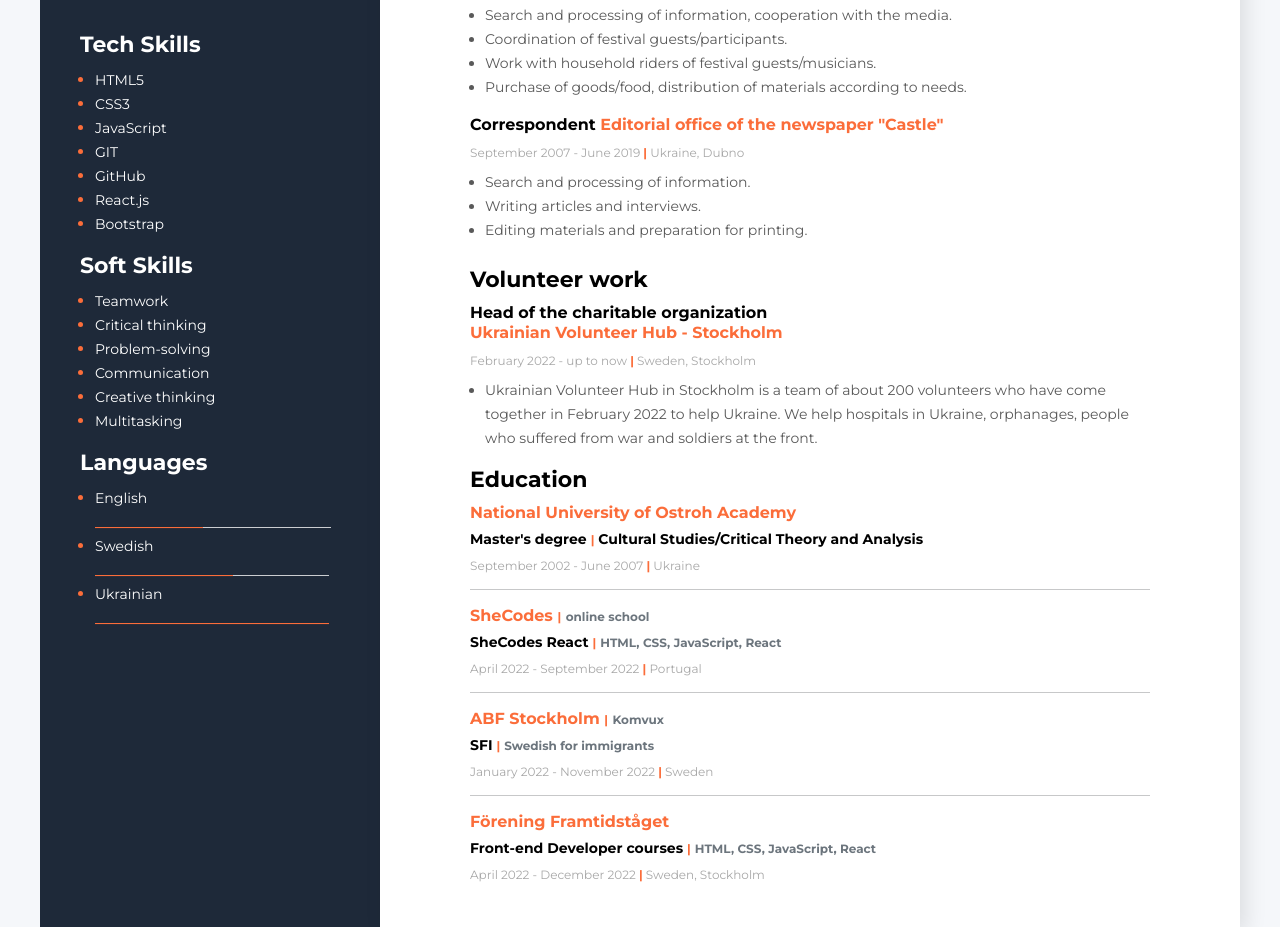
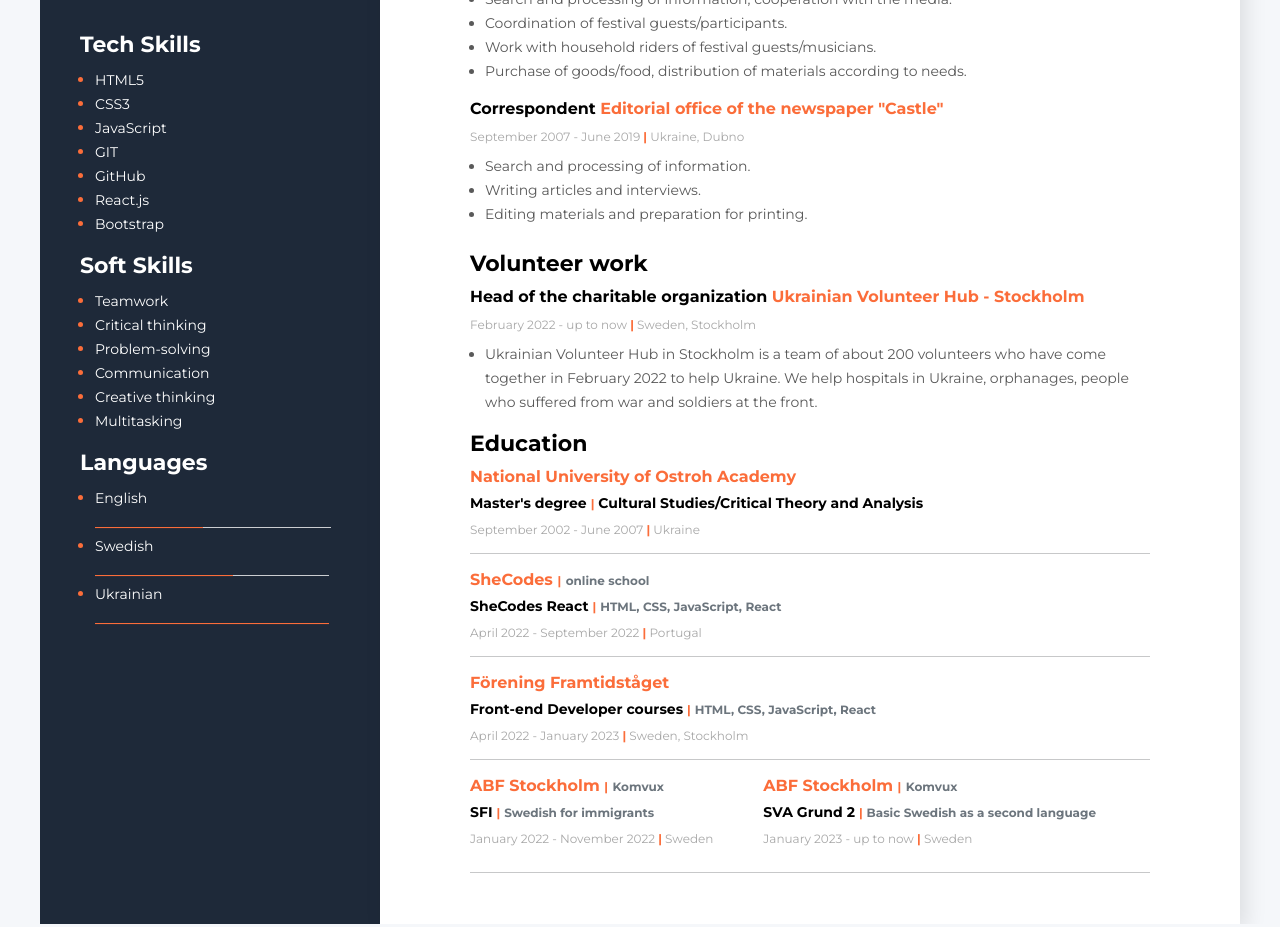
Before and after one commit to OlenaKut/CV-EN, a plain HTML site: page index.html in a window 1280 px wide. Shown: the part 669-1596 px from the top of the page. Drawn offline with nearby package versions, Linux system fonts and the light colour scheme.

Commit message:
Added smt

```diff
--- a/index.html
+++ b/index.html
@@ -33,9 +33,7 @@
 					<h1 class="about-name">Olena Kutasevych</h1>
 
 					<p class="about-discription">
-						Self-motivated Web Developer, passionate and hardworking to deliver on deadlines. Javascript, HTML and CSS
-						programmer. Honesty, responsibility, attention to detail, discipline, punctuality, and sociability. Can work
-						both alone and in a team and not afraid of responsibility.
+						Self-motivated Web Developer, multitasking and hardworking to deliver on deadlines. React, Javascript, HTML and CSS programmer. Honest, responsible, attentive to detail, disciplined, punctual, and communicable  person. Can work both alone and in a team and not afraid of responsibility.
 					</p>
 				</div>
 				<!--Projects-->
@@ -139,7 +137,6 @@
 						<h4 class="title mt-4">Volunteer work</h4>
 						<h4 class="work-position">
 							Head of the charitable organization
-							<br />
 							<span class="organization">Ukrainian Volunteer Hub - Stockholm</span>
 						</h4>
 						<p class="period">
@@ -153,6 +150,7 @@
 						</ul>
 					</div>
 				</div>
+
 				<!--Education-->
 				<div class="education">
 					<h3 class="title">Education</h3>
@@ -186,6 +184,23 @@
 				<hr />
 				<div class="education">
 					<h4 class="university">
+						Förening Framtidståget
+					</h4>
+					<h5 class="specialty">
+					Front-end Developer courses
+					<span class="line">|</span>
+						<span class="text-muted line">HTML, CSS, JavaScript, React</span>
+				    </h5>
+					<p class="period">
+						April 2022 - January 2023
+						<span class="line">|</span>
+						Sweden, Stockholm
+					</p>
+				</div>
+				<hr/>
+					<div class="row">
+				<div class="education col-5">
+					<h4 class="university">
 						ABF Stockholm
 						<span class="line">|</span>
 						<span class="text-muted line">Komvux</span>
@@ -201,22 +216,25 @@
 						Sweden
 					</p>
 				</div>
-				<hr />
-				<div class="education">
+				<div class="education col-7">
 					<h4 class="university">
-						Förening Framtidståget
+						ABF Stockholm
+						<span class="line">|</span>
+						<span class="text-muted line">Komvux</span>
 					</h4>
 					<h5 class="specialty">
-					Front-end Developer courses
-					<span class="line">|</span>
-						<span class="text-muted line">HTML, CSS, JavaScript, React</span>
-				    </h5>
+						SVA Grund 2
+						<span class="line">|</span>
+						<span class="text-muted line">Basic Swedish as a second language</span>
+					</h5>
 					<p class="period">
-						April 2022 - December 2022
+						January 2023 - up to now
 						<span class="line">|</span>
-						Sweden, Stockholm
+						Sweden
 					</p>
 				</div>
+				</div>
+				<hr/>
 			</div>
 			<!--Sidebar-->
 			<aside class="sidebar">
--- a/styles/styles.css
+++ b/styles/styles.css
@@ -19,7 +19,7 @@
 
 /* about styles */
 .about {
-	margin-bottom: 40px;
+	margin-bottom: 20px;
 }
 
 .about-position {
@@ -49,7 +49,7 @@
 
 /* project styles */
 .projects {
-	margin-bottom: 50px;
+	margin-bottom: 30px;
 }
 
 .title {
```
